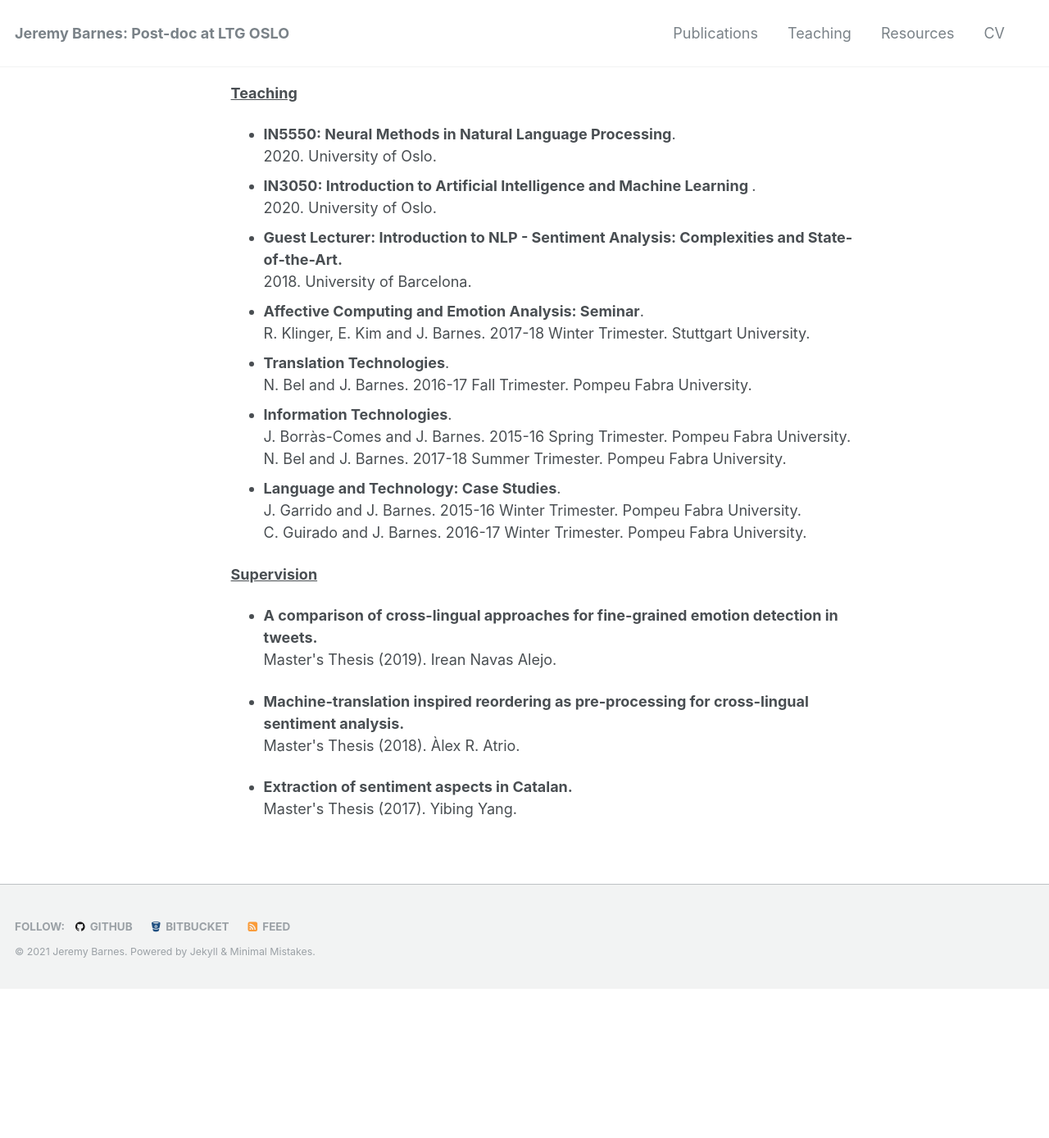
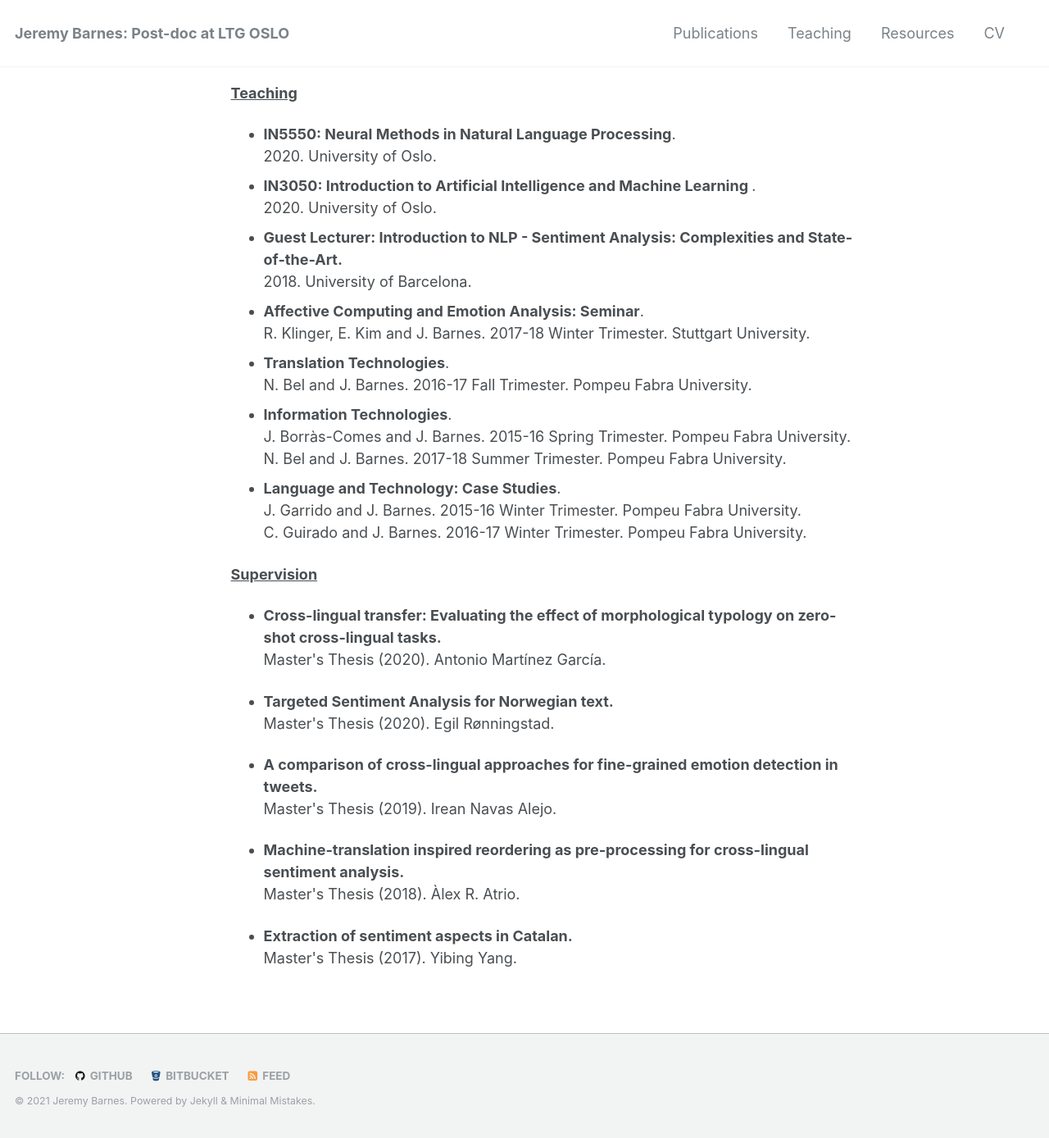
Before and after one commit to jerbarnes/jerbarnes.github.io, a Jekyll site: the page built from teaching/index.html, in a window 1280 px wide. Shown: the whole page at 82% size. Built offline with Jekyll 4.4.1, drawn with Linux system fonts in a browser that asks for light colours; before the commit the page ends 1206 px from its top, so only the background shows below that.

Commit message:
added new masters theses

```diff
--- a/teaching/index.html
+++ b/teaching/index.html
@@ -24,6 +24,12 @@ C. Guirado and J. Barnes. 2016-17 Winter Trimester. Pompeu Fabra University.
 <p style="text-align: justify;"><span style="text-decoration: underline;"><strong>Supervision</strong></span></p>
 <ul>
 
+<li><strong>Cross-lingual transfer: Evaluating the effect of morphological typology on zero-shot cross-lingual tasks.</strong> <br /> Master's Thesis (2020). Antonio Martínez García.
+<p></li>
+
+<li><strong>Targeted Sentiment Analysis for Norwegian text.</strong> <br /> Master's Thesis (2020). Egil Rønningstad.
+<p></li>
+
 <li><strong>A comparison of cross-lingual approaches for fine-grained emotion detection in tweets.</strong> <br /> Master's Thesis (2019). Irean Navas Alejo.
 <p></li>
 
```
